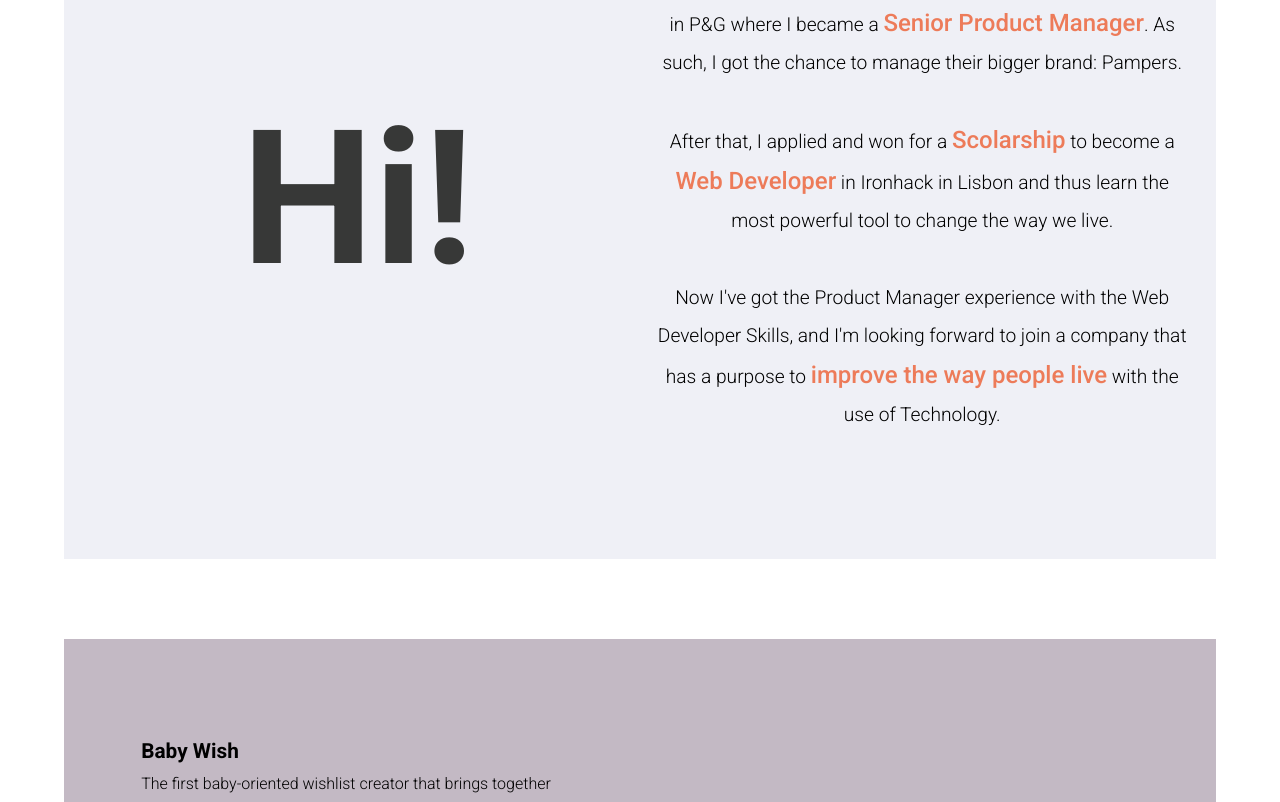
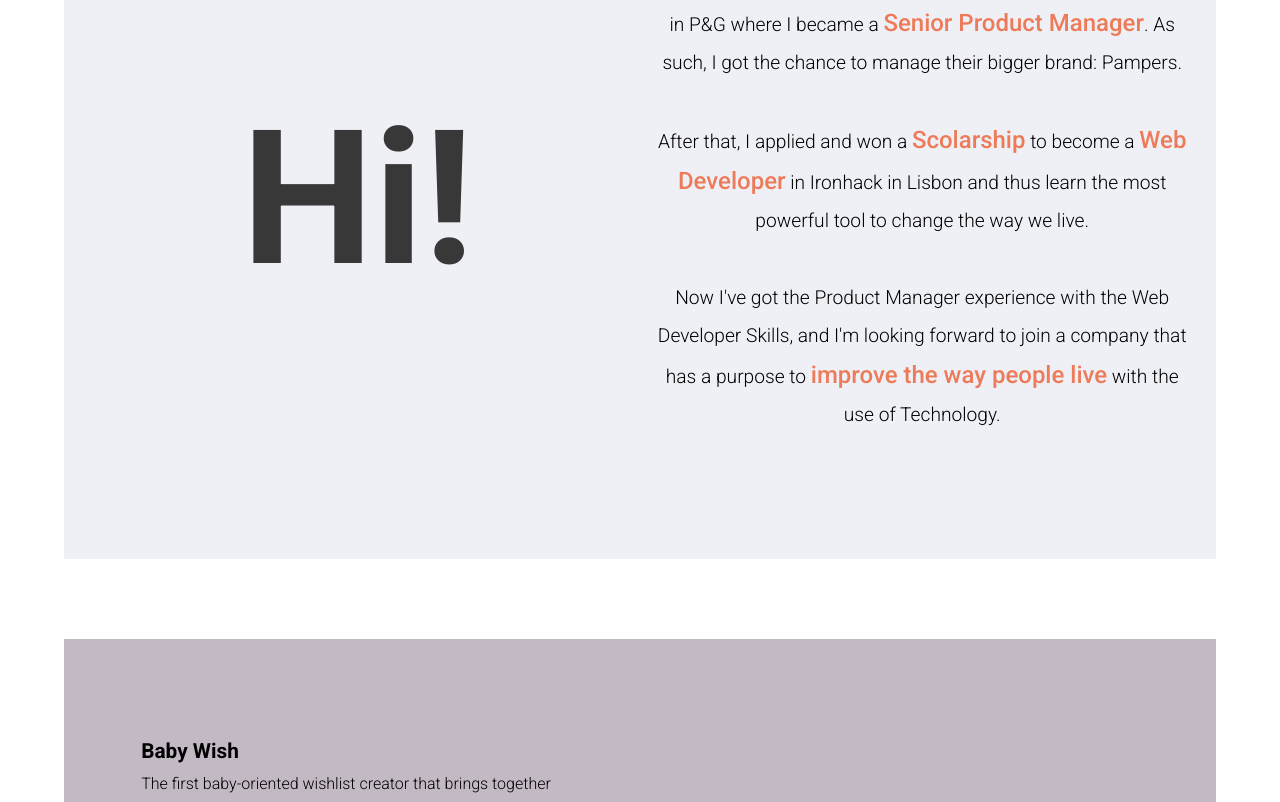
Before and after one commit to SBalaguer/personal-site, a plain HTML site: page index.html in a window 1280 px wide. Shown: the part 1001-1803 px from the top of the page. Drawn offline with Linux system fonts and the light colour scheme.

Commit message:
added gitignore and some text changes

```diff
--- a/index.html
+++ b/index.html
@@ -33,7 +33,7 @@
           </p>
           <br />
           <p>
-            After that, I applied and won for a
+            After that, I applied and won a
             <span class="important-words">Scolarship</span> to become a
             <span class="important-words">Web Developer</span> in Ironhack in
             Lisbon and thus learn the most powerful tool to change the way we
```
Also changed, not shown: 1 other file.
